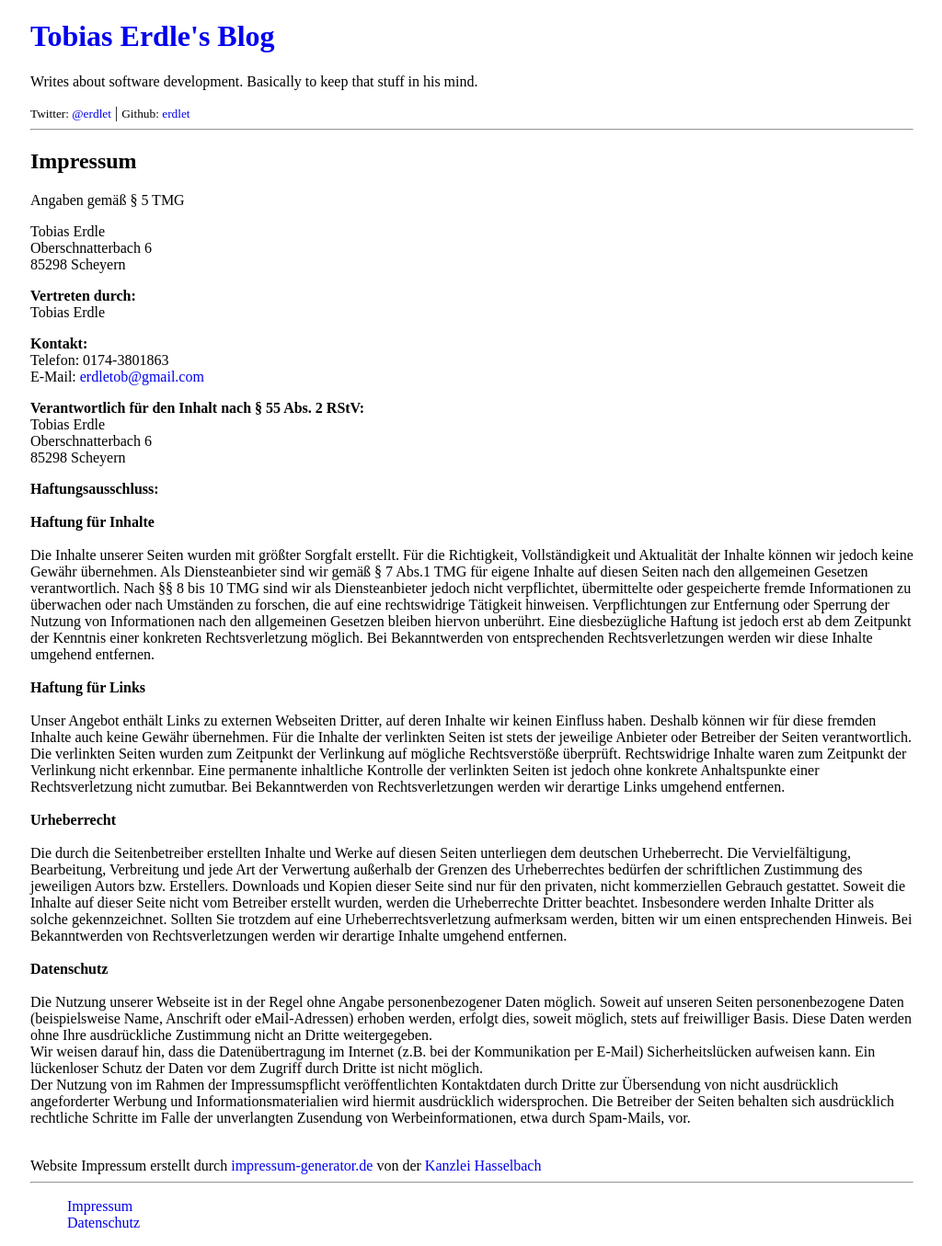
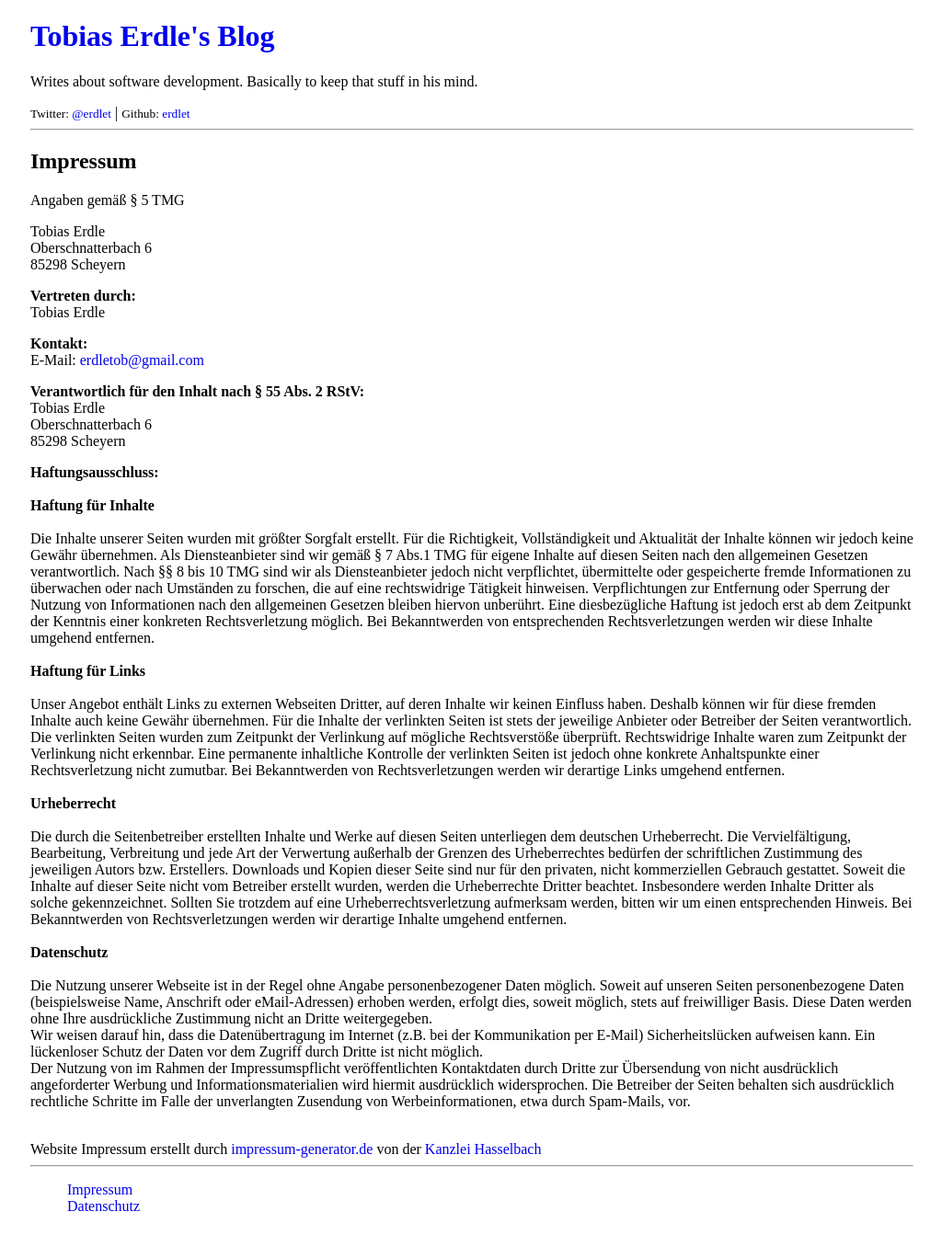
Before and after one commit to erdlet/erdlet.github.io, a Jekyll site: the page built from impress.html, in a window 1280 px wide. Shown: the whole page at 92% size, without its empty margins (127-1151 px from the left). Built offline with Jekyll 4.4.1, drawn with Linux system fonts in a browser that asks for light colours.

Commit message:
Remove phone number

```diff
--- a/impress.html
+++ b/impress.html
@@ -19,8 +19,6 @@ layout: default
     <br>
     </p>
     <p><strong>Kontakt:</strong>
-    <br>
-    Telefon: 0174-3801863
     <br>
     E-Mail: <a href='mailto:erdletob@gmail.com'>erdletob@gmail.com</a>
     </br>
```
